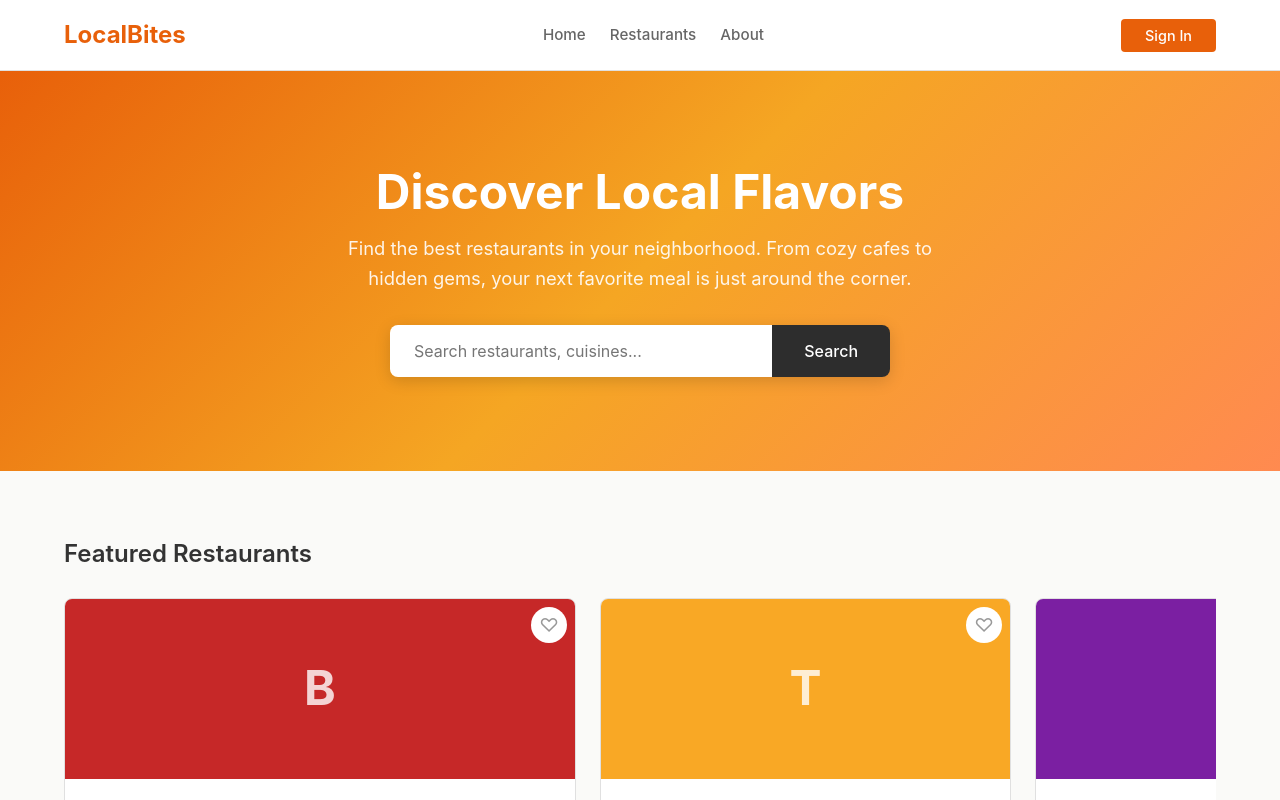
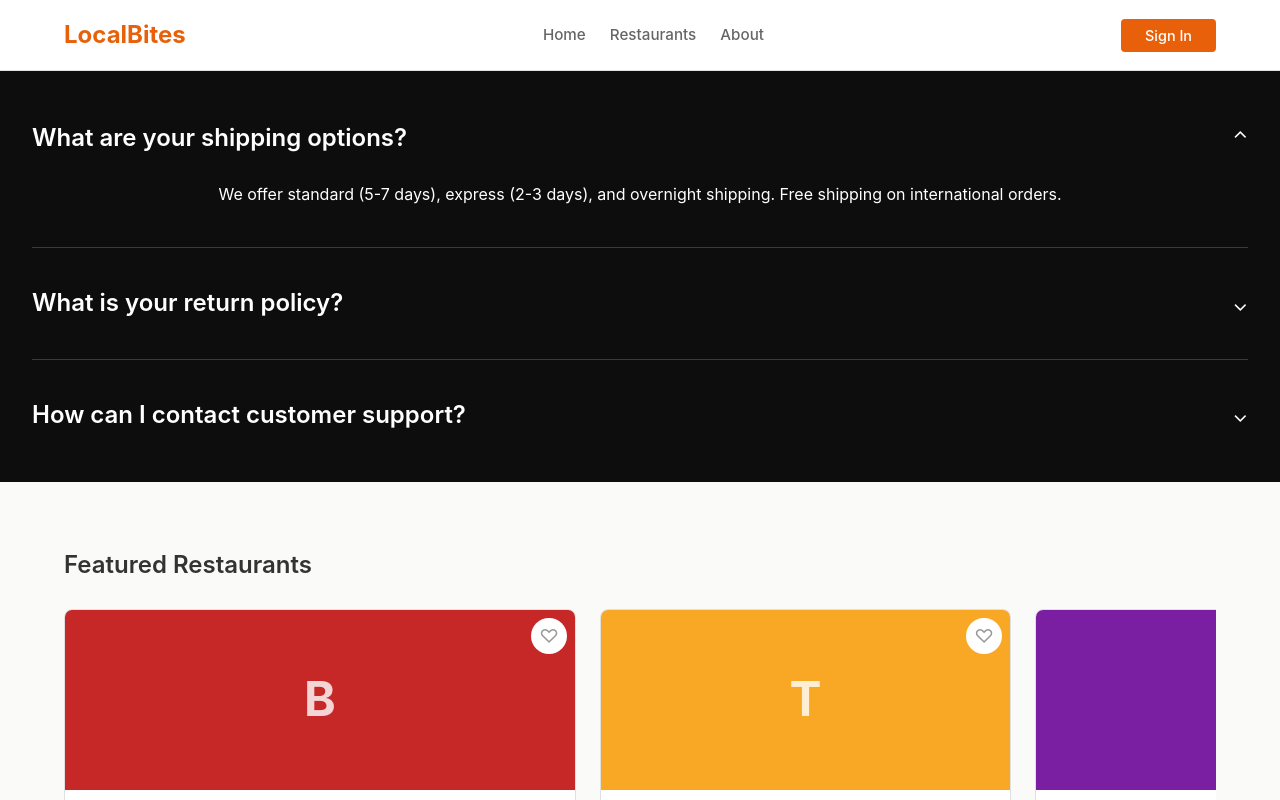
Before and after one commit to foux-test-org/localbites, a React (Vite) app: page / in a window 1280 px wide. Shown: the top 800 px of the page. Built offline with nearby package versions, Linux system fonts and the light colour scheme.

Commit message:
Replaces `Hero` with the new component design `FouxSingleAccTest` in `Home.tsx`.

```diff
--- /dev/null
+++ b/src/components/FouxSingleAccTest/FouxSingleAccTest.module.css
@@ -0,0 +1,76 @@
+.container {
+  background: #0d0d0d;
+  padding: 32px;
+  display: flex;
+  justify-content: center;
+  align-items: center;
+  text-align: center;
+}
+
+.inner {
+  width: 100%;
+}
+
+.trigger {
+  display: flex;
+  justify-content: space-between;
+  align-items: center;
+  width: 100%;
+  background: none;
+  border: none;
+  cursor: pointer;
+  padding: 16px 0;
+  text-align: left;
+}
+
+.question {
+  font-size: 24px;
+  font-weight: 600;
+  line-height: 1.6;
+  color: #ffffff;
+}
+
+.chevron {
+  font-size: 20px;
+  font-weight: 400;
+  line-height: 1.6;
+  color: #ffffff;
+  display: inline-block;
+  transform-origin: center;
+  flex-shrink: 0;
+}
+
+.region {
+  display: grid;
+  grid-template-rows: 0fr;
+  overflow: hidden;
+  transition: grid-template-rows 300ms ease;
+}
+
+.region.isVisible {
+  grid-template-rows: 1fr;
+}
+
+.body {
+  font-size: 16px;
+  font-weight: 400;
+  line-height: 1.6;
+  color: #ffffff;
+  margin-top: 8px;
+  margin-bottom: 20px;
+}
+
+.divider {
+  background: #3a3a3a;
+  height: 1px;
+  border: none;
+  border-radius: 0;
+  width: 100%;
+  margin-top: 20px;
+  margin-bottom: 20px;
+}
+
+.region > * {
+  overflow: hidden;
+  min-height: 0;
+}
--- /dev/null
+++ b/src/components/FouxSingleAccTest/FouxSingleAccTest.tsx
@@ -0,0 +1,65 @@
+import React, { useId, useState } from 'react';
+import styles from './FouxSingleAccTest.module.css';
+
+export interface AccordionItem {
+  id: string;
+  question: string;
+  answer: string;
+}
+
+export interface FouxSingleAccTestProps {
+  items: AccordionItem[];
+  onSelect?: (index: number) => void;
+}
+
+export function FouxSingleAccTest({ items, onSelect }: FouxSingleAccTestProps): React.ReactNode {
+  const baseId = useId();
+  const [selected, setSelected] = useState(0);
+
+  function handleTriggerClick(index: number): void {
+    setSelected(index);
+    onSelect?.(index);
+  }
+
+  return (
+    <section className={styles.container}>
+      <div className={styles.inner}>
+        {items.map((item, i) => {
+          const isOpen = selected === i;
+          const isLast = i === items.length - 1;
+          const triggerId = `${baseId}-trigger-${i}`;
+          const panelId = `${baseId}-panel-${i}`;
+
+          return (
+            <React.Fragment key={item.id}>
+              <button
+                id={triggerId}
+                type="button"
+                aria-controls={panelId}
+                aria-expanded={isOpen}
+                onClick={() => handleTriggerClick(i)}
+                className={styles.trigger}
+              >
+                <span className={styles.question}>{item.question}</span>
+                <span className={styles.chevron}>{isOpen ? '⌃' : '⌄'}</span>
+              </button>
+
+              <div
+                id={panelId}
+                role="region"
+                aria-labelledby={triggerId}
+                className={`${styles.region} ${isOpen ? styles.isVisible : ''}`}
+              >
+                <div>
+                  <div className={styles.body}>{item.answer}</div>
+                </div>
+              </div>
+
+              {!isLast && <hr className={styles.divider} />}
+            </React.Fragment>
+          );
+        })}
+      </div>
+    </section>
+  );
+}
--- a/src/pages/Home.tsx
+++ b/src/pages/Home.tsx
@@ -6,6 +6,7 @@ import { RestaurantCard } from '../components/RestaurantCard/RestaurantCard';
 import { CategoryTile } from '../components/CategoryTile/CategoryTile';
 import { Newsletter } from '../components/Newsletter/Newsletter';
 import styles from './Home.module.css';
+import { FouxSingleAccTest } from "../components/FouxSingleAccTest/FouxSingleAccTest";
 
 interface HomeProps {
   isFavorite: (id: string) => boolean;
@@ -24,6 +25,24 @@ const categories = [
 ];
 
 export function Home({ isFavorite, onFavorite, onViewMenu, onToast }: HomeProps): React.ReactNode {
+    // FOUX_TODO: replace with real FAQ content
+    const faqItems = [
+      {
+        id: 'shipping',
+        question: 'What are your shipping options?',
+        answer: 'We offer standard (5-7 days), express (2-3 days), and overnight shipping. Free shipping on international orders.',
+      },
+      {
+        id: 'returns',
+        question: 'What is your return policy?',
+        answer: 'Our return policy allows returns within 30 days of purchase for a full refund. Items must be in original condition.',
+      },
+      {
+        id: 'support',
+        question: 'How can I contact customer support?',
+        answer: 'You can reach our customer support team via email at support@example.com or by phone at 1-800-555-0100, available Monday through Friday, 9am–5pm.',
+      },
+    ];
   const navigate = useNavigate();
   const featured = restaurants.slice(0, 5);
 
@@ -37,7 +56,7 @@ export function Home({ isFavorite, onFavorite, onViewMenu, onToast }: HomeProps)
 
   return (
     <div>
-      <Hero />
+      <FouxSingleAccTest items={faqItems} />
 
       <section className={styles.section}>
         <div className={styles.container}>
```
